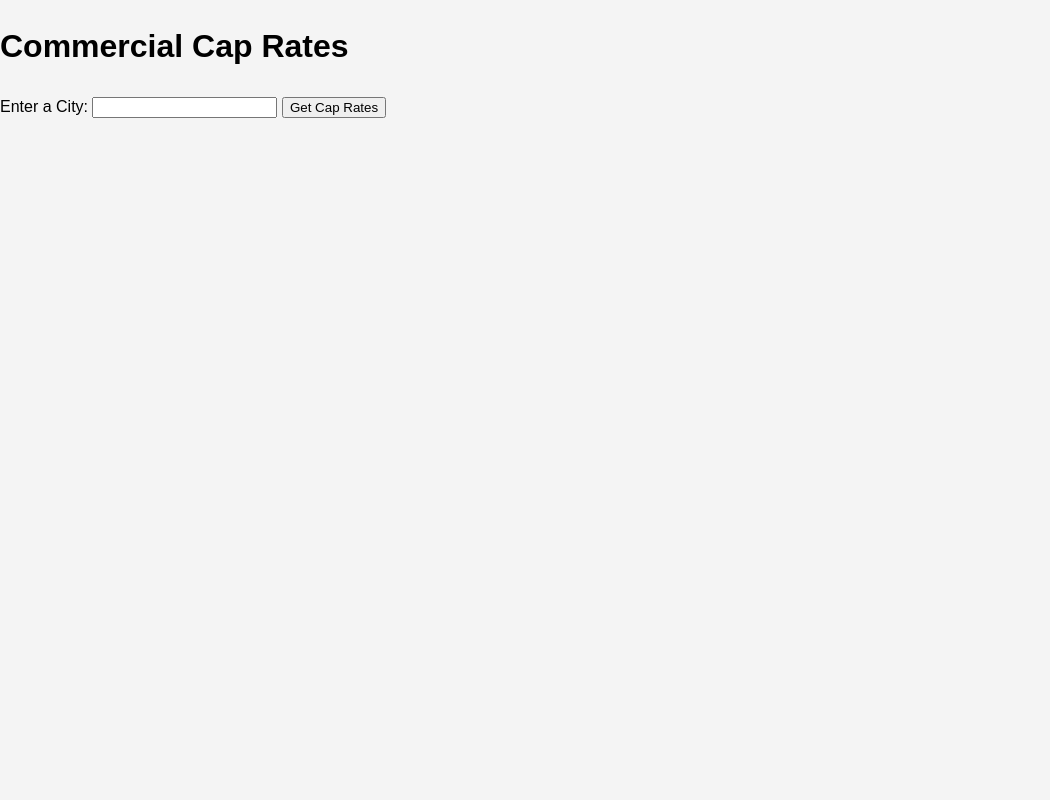
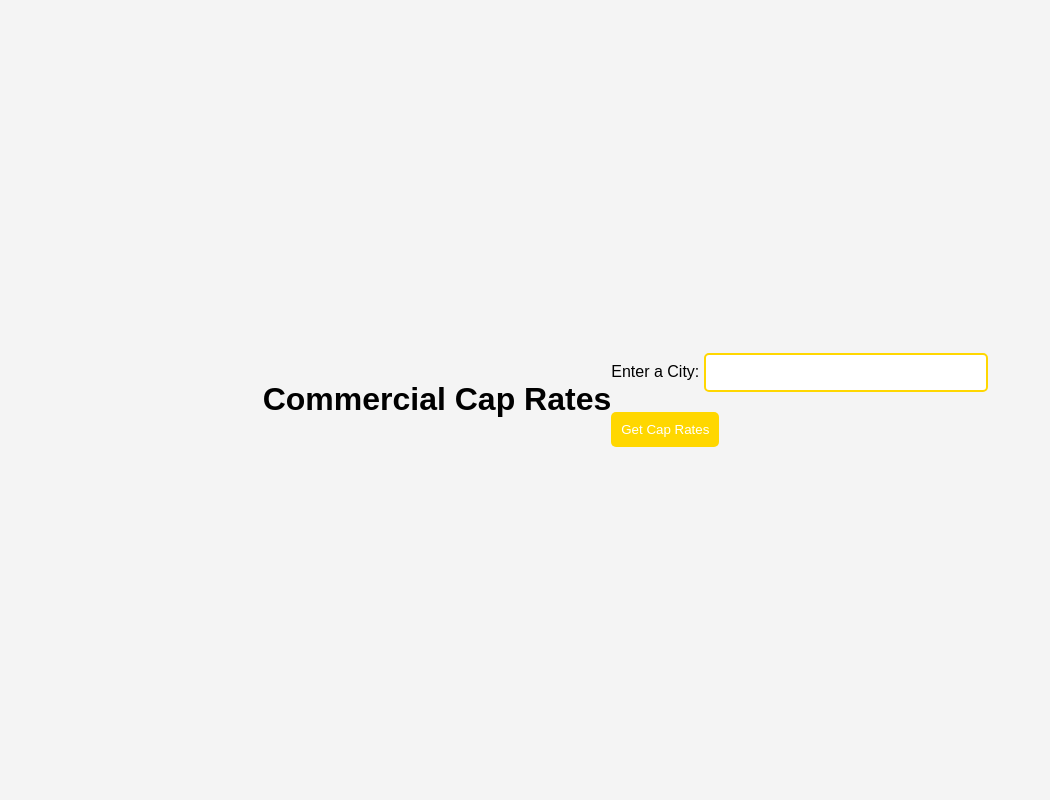
Before and after one commit to andyen11821/xcalsizer, a Flask app: page / in a window 1280 px wide. Shown: the whole page, without its empty margins (0-1050 px from the left). Run offline with Flask 2, Linux system fonts and the light colour scheme.

Commit message:
Update styles.css

```diff
--- a/static/styles.css
+++ b/static/styles.css
@@ -4,12 +4,17 @@ body {
   margin: 0;
   padding: 0;
   background-color: #f4f4f4;
+  display: flex;
+  justify-content: center;
+  align-items: center;
+  min-height: 100vh;
 }
 
 .container {
   width: 80%;
   margin: auto;
   overflow: hidden;
+  text-align: center;
 }
 
 header {
@@ -62,3 +67,27 @@ header a:hover {
   color: white;
   font-weight: bold;
 }
+
+input[type="text"], button {
+  padding: 10px;
+  margin: 10px 0;
+  border: none;
+  border-radius: 5px;
+}
+
+input[type="text"] {
+  width: 70%;
+  box-sizing: border-box;
+  border: 2px solid #ffd700; /* Gold color */
+}
+
+button {
+  background-color: #ffd700; /* Gold color */
+  color: #fff;
+  cursor: pointer;
+  transition: background-color 0.3s;
+}
+
+button:hover {
+  background-color: #d4af37; /* Darker gold */
+}
```
Lines whose indentation alone changed are shown as unchanged.
